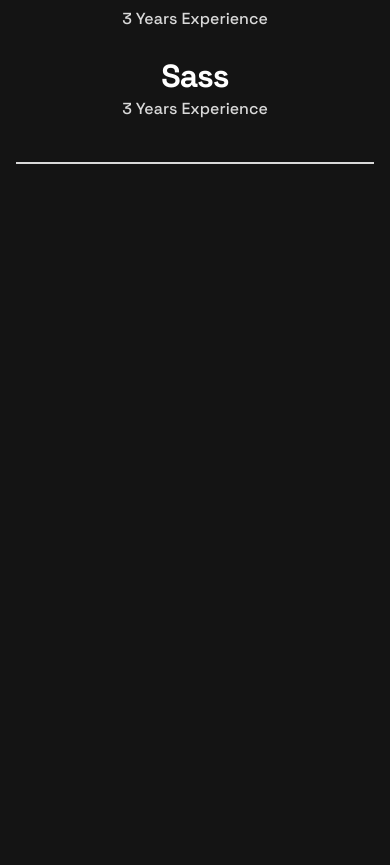
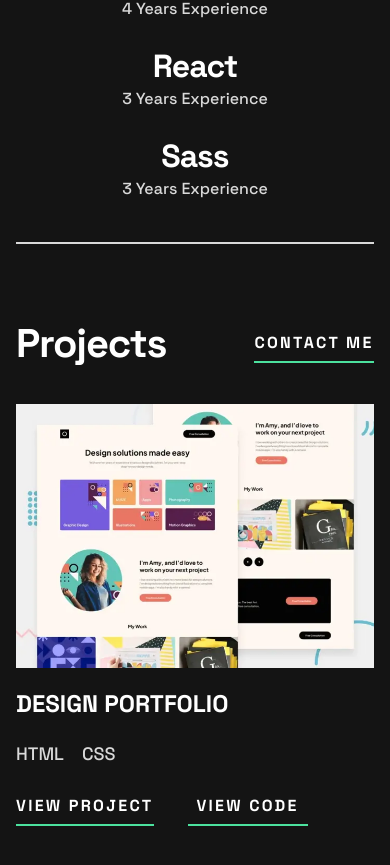
Before and after one commit to francissfrias/FEM-SPADevPortfolio, a React (Vite) app: page / in a window 390 px wide. Shown: the part 1133-1998 px from the top of the page. Before the commit the page ends 1297 px from the top, so only its background shows below. Built offline with nearby package versions, Linux system fonts and the light colour scheme; a web font is replaced by a local one.

Commit message:
Mobile responsive complete

```diff
--- a/src/App.tsx
+++ b/src/App.tsx
@@ -1,15 +1,46 @@
 import Header from './components/Header';
 import Introduction from './components/Introduction';
+import Projects from './components/Projects';
 import Skills from './components/Skills';
+import { Button } from './components/ui/Button';
+import { Input } from './components/ui/Input';
 
 const App = () => {
   return (
-    <div className='min-h-dvh overflow-hidden relative px-4 '>
+    <div className='min-h-dvh overflow-hidden relative '>
       <Header />
-      <div className='relative flex flex-col items-center z-10 gap-10 '>
-        <Introduction />
-        <Skills />
-      </div>
+      <body className='px-4 mb-20'>
+        <div className='relative flex flex-col items-center z-10 gap-20'>
+          <Introduction />
+          <Skills />
+          <Projects />
+        </div>
+      </body>
+      <footer className='bottom-0 w-full text-center py-[60px] bg-[#242424] text-primary flex flex-col gap-5 px-4'>
+        <h1 className='text-primary text-center text-[40px] leading-10 traking-[-1.14px] font-bold'>
+          Contact
+        </h1>
+        <p className='text-secondary text-pretty font-medium text-[16px] leading-[26px] tracking-normal'>
+          I would love to hear about your project and how I could help. Please
+          fill in the form, and I’ll get back to you as soon as possible.
+        </p>
+        <Input placeholder='Name' />
+        <Input placeholder='Email' />
+        <textarea
+          placeholder='Message'
+          className='min-h-[107px] border-b-2 border-white w-full bg-transparent p-2 uppercase placeholder:uppercase placeholder:pb-20 placeholder:border-red-300 placeholder:border-2 placeholder:tracking-[-0.22px] placeholder:leading-[26px] placeholder:text-[16px] placeholder:opacity-50 placeholder:text-secondary placeholder:font-medium  ring-0 focus:ring-0 focus:outline-none focus:border-accent focus:border-b-2 text-primary text-[16px] leading-[26px] font-medium required:border-b-2 required:border-error disabled:border-b-2 disabled:border-error no-scrollbar'
+        />
+        <Button className='w-fit block ml-auto '>Send Message</Button>
+        <div className='w-full border-b-2 border-primary mt-[68px]' />
+        <div className='flex justify-between items-center'>
+          <p>© 2021 Portfolio. All rights reserved.</p>
+          <div className='flex gap-4'>
+            <i className='fab fa-facebook-f' />
+            <i className='fab fa-twitter' />
+            <i className='fab fa-instagram' />
+          </div>
+        </div>
+      </footer>
     </div>
   );
 };
--- a/src/components/Introduction.tsx
+++ b/src/components/Introduction.tsx
@@ -1,4 +1,4 @@
-import { Button } from './ui/Button';
+import { ContactButton } from './shared/ContactMeButton';
 import mobileProfilePicture from '/images/image-profile-mobile.webp';
 import circlePattern from '/images/pattern-circle.svg';
 import ringpattern from '/images/pattern-rings.svg';
@@ -31,7 +31,7 @@
           Based in the UK, I’m a front-end developer passionate about building
           accessible web apps that users love.
         </p>
-        <Button>Contact Me</Button>
+        <ContactButton />
       </div>
     </>
   );
--- a/src/components/Projects.tsx
+++ b/src/components/Projects.tsx
@@ -0,0 +1,109 @@
+import useMediaQuery from '../hooks/useMediaQuery';
+import { ContactButton } from './shared/ContactMeButton';
+import { Button } from './ui/Button';
+import project1Desktop from '/images/thumbnail-project-1-large.webp';
+import project1Mobile from '/images/thumbnail-project-1-small.webp';
+import project2Desktop from '/images/thumbnail-project-2-large.webp';
+import project2Mobile from '/images/thumbnail-project-2-small.webp';
+import project3Desktop from '/images/thumbnail-project-3-large.webp';
+import project3Mobile from '/images/thumbnail-project-3-small.webp';
+import project4Desktop from '/images/thumbnail-project-4-large.webp';
+import project4Mobile from '/images/thumbnail-project-4-small.webp';
+import project5Desktop from '/images/thumbnail-project-5-large.webp';
+import project5Mobile from '/images/thumbnail-project-5-small.webp';
+import project6Desktop from '/images/thumbnail-project-6-large.webp';
+import project6Mobile from '/images/thumbnail-project-6-small.webp';
+
+const projectsArray: {
+  mobileSrc: string;
+  desktopSrc: string;
+  title: string;
+  techStack: string[];
+}[] = [
+  {
+    mobileSrc: project1Mobile,
+    desktopSrc: project1Desktop,
+    title: 'DESIGN PORTFOLIO',
+    techStack: ['HTML', 'CSS'],
+  },
+  {
+    mobileSrc: project2Mobile,
+    desktopSrc: project2Desktop,
+    title: 'E-LEARNING LANDING PAGE',
+    techStack: ['HTML', 'CSS'],
+  },
+  {
+    mobileSrc: project3Mobile,
+    desktopSrc: project3Desktop,
+    title: 'TODO WEB APP',
+    techStack: ['HTML', 'CSS', 'JAVASCRIPT'],
+  },
+  {
+    mobileSrc: project4Mobile,
+    desktopSrc: project4Desktop,
+    title: 'ENTERTAINMENT WEB APP',
+    techStack: ['HTML', 'CSS', 'JAVASCRIPT'],
+  },
+  {
+    mobileSrc: project5Mobile,
+    desktopSrc: project5Desktop,
+    title: 'MEMORY GAME',
+    techStack: ['HTML', 'CSS', 'JAVASCRIPT'],
+  },
+  {
+    mobileSrc: project6Mobile,
+    desktopSrc: project6Desktop,
+    title: 'ART GALLERY SHOWCASE',
+    techStack: ['HTML', 'CSS', 'JAVASCRIPT'],
+  },
+];
+
+const Projects = () => {
+  const isMobile = useMediaQuery({ maxWidth: 768 });
+
+  return (
+    <div className='w-full flex flex-col gap-10'>
+      <div className='flex justify-between items-center'>
+        <h1 className='text-primary text-[40px] leading-10 tracking-[-1.14px] font-bold'>
+          Projects
+        </h1>
+        <ContactButton />
+      </div>
+      <div className='flex flex-col gap-10'>
+        {projectsArray.map((project, index) => (
+          <div key={index} className='flex flex-col gap-5'>
+            <img
+              src={isMobile ? project.mobileSrc : project.desktopSrc}
+              alt={project.title}
+              className='w-full  object-cover '
+              loading='lazy'
+              aria-labelledby='project-title'
+            />
+            <h3
+              className='text-medium tracking-normal text-primary font-bold uppercase'
+              id='project-title'
+            >
+              {project.title}
+            </h3>
+            <ul className='flex gap-[18px]'>
+              {project.techStack.map((tech, techIndex) => (
+                <li
+                  key={techIndex}
+                  className='text-secondary text-[18px] leading-7 tracking-normal font-medium'
+                >
+                  {tech}
+                </li>
+              ))}
+            </ul>
+            <div className='flex gap-[34px]'>
+              <Button className='w-fit'>View Project</Button>
+              <Button>View Code</Button>
+            </div>
+          </div>
+        ))}
+      </div>
+    </div>
+  );
+};
+
+export default Projects;
--- a/src/components/Skills.tsx
+++ b/src/components/Skills.tsx
@@ -1,44 +1,46 @@
+const skillsArray: {
+  title: string;
+  experience: string;
+}[] = [
+  {
+    title: 'HTML',
+    experience: '4 Years Experience',
+  },
+  {
+    title: 'CSS',
+    experience: '4 Years Experience',
+  },
+  {
+    title: 'Javascript',
+    experience: '4 Years Experience',
+  },
+  {
+    title: 'Accessibility',
+    experience: '4 Years Experience',
+  },
+  {
+    title: 'React',
+    experience: '3 Years Experience',
+  },
+  {
+    title: 'Sass',
+    experience: '3 Years Experience',
+  },
+];
+
 const Skills = () => {
   return (
     <div className=' flex flex-col items-center gap-6 py-10 border-y-2 border-secondary w-full'>
-      <div className='text-center '>
-        <h1 className='text-primary font-bold text-skillsTitle'>HTML</h1>
-        <h5 className='text-secondary font-medium  text-skillsDescription'>
-          4 Years Experience
-        </h5>
-      </div>
-      <div className='text-center '>
-        <h1 className='text-primary font-bold text-skillsTitle'>CSS</h1>
-        <h5 className='text-secondary font-medium  text-skillsDescription'>
-          4 Years Experience
-        </h5>
-      </div>
-      <div className='text-center '>
-        <h1 className='text-primary font-bold text-skillsTitle'>Javascript</h1>
-        <h5 className='text-secondary font-medium  text-skillsDescription'>
-          4 Years Experience
-        </h5>
-      </div>
-      <div className='text-center '>
-        <h1 className='text-primary font-bold text-skillsTitle'>
-          Accessibility
-        </h1>
-        <h5 className='text-secondary font-medium  text-skillsDescription'>
-          4 Years Experience
-        </h5>
-      </div>
-      <div className='text-center '>
-        <h1 className='text-primary font-bold text-skillsTitle'>React</h1>
-        <h5 className='text-secondary font-medium  text-skillsDescription'>
-          3 Years Experience
-        </h5>
-      </div>
-      <div className='text-center '>
-        <h1 className='text-primary font-bold text-skillsTitle'>Sass</h1>
-        <h5 className='text-secondary font-medium  text-skillsDescription'>
-          3 Years Experience
-        </h5>
-      </div>
+      {skillsArray.map((skill, index) => (
+        <div key={index} className='text-center '>
+          <h1 className='text-primary font-bold text-skillsTitle'>
+            {skill.title}
+          </h1>
+          <h5 className='text-secondary font-medium  text-skillsDescription'>
+            {skill.experience}
+          </h5>
+        </div>
+      ))}
     </div>
   );
 };
--- /dev/null
+++ b/src/components/shared/ContactMeButton.tsx
@@ -0,0 +1,29 @@
+import React, { forwardRef } from 'react';
+import { cn } from '../../helper/utils';
+
+export interface ButtonProps
+  extends React.ButtonHTMLAttributes<HTMLButtonElement> {
+  className?: string;
+}
+
+const ContactButton = forwardRef<HTMLButtonElement, ButtonProps>(
+  ({ className, ...props }, ref) => {
+    return (
+      <button
+        type='button'
+        className={cn(
+          'w-[120px] h-[38px]  text-primary border-b-2 border-accent uppercase tracking-[2.29px] text-[16px] leading-[26px] font-bold hover:text-accent ',
+          className
+        )}
+        ref={ref}
+        {...props}
+      >
+        Contact Me
+      </button>
+    );
+  }
+);
+
+ContactButton.displayName = 'ContactButton';
+
+export { ContactButton };
--- a/src/components/ui/Input.tsx
+++ b/src/components/ui/Input.tsx
@@ -9,7 +9,7 @@
     <input
       type={type}
       className={cn(
-        'min-h-[43px] border-b-2 border-secondary w-full bg-transparent p-2 uppercase placeholder:uppercase placeholder:pb-20 placeholder:border-red-300 placeholder:border-2 placeholder:tracking-[-0.22px] placeholder:leading-[26px] placeholder:font-medium  ring-0 focus:ring-0 focus:outline-none focus:border-accent focus:border-b-2 text-primary text-[16px] leading-[26px] font-medium required:border-b-2 required:border-error disabled:border-b-2 disabled:border-error ',
+        'min-h-[43px] border-b-2 border-white w-full bg-transparent p-2 uppercase placeholder:uppercase placeholder:pb-20 placeholder:border-red-300 placeholder:border-2 placeholder:tracking-[-0.22px] placeholder:leading-[26px] placeholder:text-[16px] placeholder:opacity-50 placeholder:text-secondary placeholder:font-medium  ring-0 focus:ring-0 focus:outline-none focus:border-accent focus:border-b-2 text-primary text-[16px] leading-[26px] font-medium required:border-b-2 required:border-error disabled:border-b-2 disabled:border-error ',
         className
       )}
       ref={ref}
--- /dev/null
+++ b/src/hooks/useMediaQuery.tsx
@@ -0,0 +1,20 @@
+import React from 'react';
+
+const useMediaQuery = ({ maxWidth }: { maxWidth: number }): boolean => {
+  const [isMobile, setIsMobile] = React.useState<boolean>(false);
+
+  React.useEffect(() => {
+    const handleResize = () => {
+      setIsMobile(window.innerWidth <= maxWidth);
+    };
+
+    handleResize();
+    window.addEventListener('resize', handleResize);
+
+    return () => window.removeEventListener('resize', handleResize);
+  }, [maxWidth]);
+
+  return isMobile;
+};
+
+export default useMediaQuery;
--- a/src/index.css
+++ b/src/index.css
@@ -29,6 +29,18 @@
   }
 } */
 
+@layer utilities {
+  /* Chrome, Safari and Opera */
+  .no-scrollbar::-webkit-scrollbar {
+    display: none;
+  }
+
+  .no-scrollbar {
+    -ms-overflow-style: none; /* IE and Edge */
+    scrollbar-width: none; /* Firefox */
+  }
+}
+
 @font-face {
   font-family: 'Regular';
   src: url('/fonts/fonts/SpaceGrotesk-VariableFont_wght.ttf') format('truetype');
```
Also changed, not shown: tailwind.config.js (+12 -8 lines).
